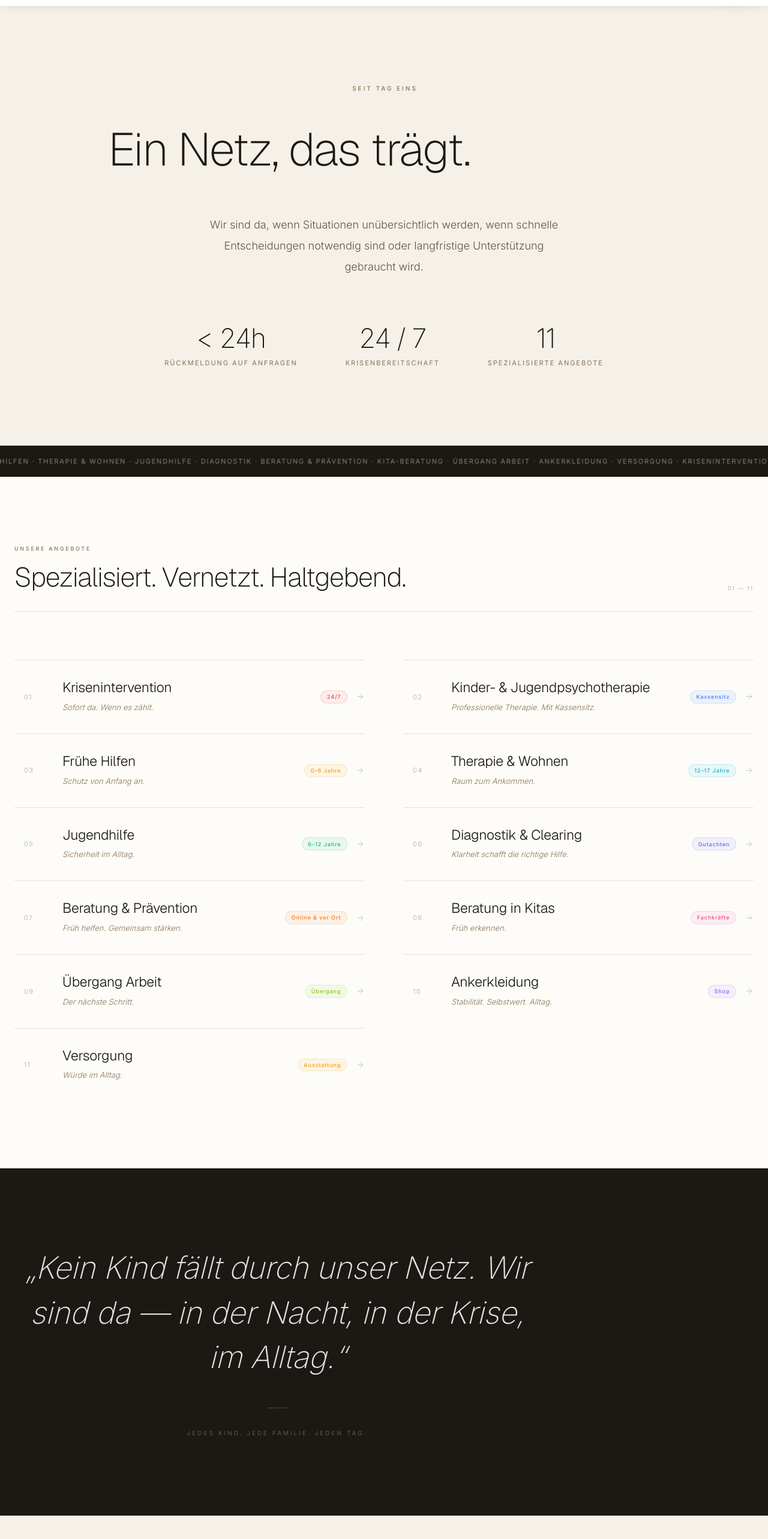
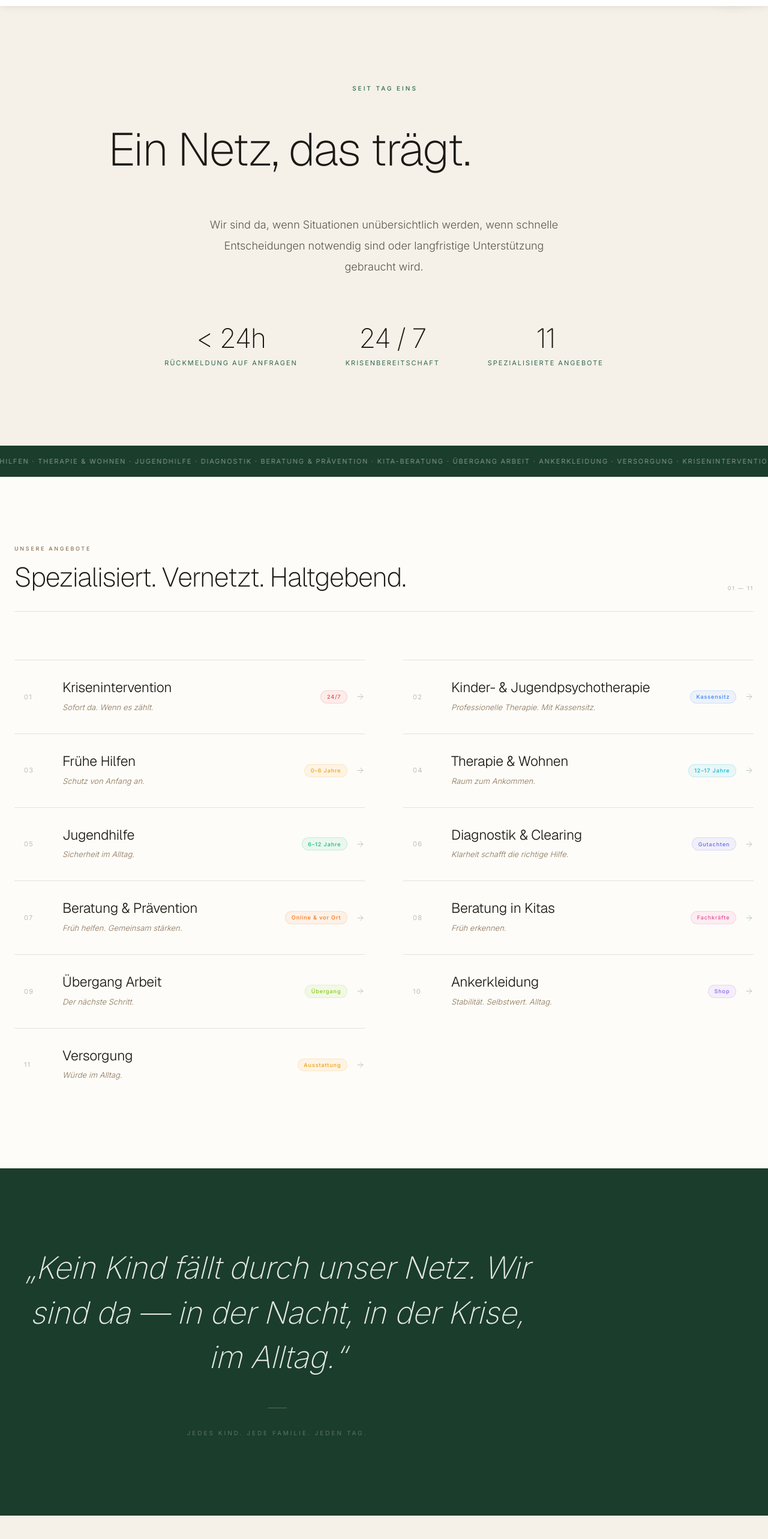
Before and after one commit to ankernetz/ankernetz, a Next.js app: page / in a window 1280 px wide. Shown: the part 790-3356 px from the top of the page at 60% size. Built offline with nearby package versions, Linux system fonts and the light colour scheme; grey boxes are pictures that could not be loaded.

Commit message:
Palette: Samtgrün hinzugefügt

```diff
--- a/app/globals.css
+++ b/app/globals.css
@@ -371,7 +371,7 @@ section {
 .service-item:hover { background: rgba(26,63,111,0.04); }
 .service-item-bar {
   width: 0; height: 100%;
-  background: #1a3f6f;
+  background: #1B3D2B;
   transition: width 0.35s cubic-bezier(0.4,0,0.2,1);
   position: absolute; top: 0; left: 0;
 }
--- a/app/page.tsx
+++ b/app/page.tsx
@@ -12,6 +12,9 @@ const OFFWHITE = "#FDFCF9";
 const DARK     = "#1C1914";
 const CAMEL    = "#8B7355";
 const NAVY     = "#1a3f6f";
+const VELVET   = "#1B3D2B";   /* samtgrün */
+const VELVET2  = "#2D6A4F";   /* samtgrün — mittel */
+const VELVET_S = "#EAF2EC";   /* samtgrün — hell */
 
 /* ── service meta (slugs only – rest from translations) ───────── */
 const slugsMeta = [
@@ -103,7 +106,7 @@ export default function HomePage() {
       ══════════════════════════════════════════════════════════ */}
       <section style={{ background: CREAM, minHeight: "70vh", display: "flex", flexDirection: "column", alignItems: "center", justifyContent: "center", padding: "8rem 2rem" }}>
         <BlurFade>
-          <p style={{ fontSize: "0.625rem", fontWeight: 500, letterSpacing: "0.3em", textIndent: "0.3em", color: CAMEL, textTransform: "uppercase", textAlign: "center", marginBottom: "3rem" }}>
+          <p style={{ fontSize: "0.625rem", fontWeight: 500, letterSpacing: "0.3em", textIndent: "0.3em", color: VELVET2, textTransform: "uppercase", textAlign: "center", marginBottom: "3rem" }}>
             {lang === "de" ? "Seit Tag Eins" : "Since Day One"}
           </p>
           <h2 style={{ fontSize: "clamp(2.5rem,6vw,5.5rem)", fontWeight: 200, letterSpacing: "-0.025em", color: DARK, lineHeight: 1.15, textAlign: "center", maxWidth: "900px", marginBottom: "4rem" }}>
@@ -124,7 +127,7 @@ export default function HomePage() {
             ] as const).map(s => (
               <div key={s.n} style={{ textAlign: "center" }}>
                 <p style={{ fontSize: "clamp(2rem,3.5vw,3rem)", fontWeight: 200, color: DARK, letterSpacing: "-0.03em", lineHeight: 1, marginBottom: "0.5rem" }}>{s.n}</p>
-                <p style={{ fontSize: "0.6875rem", letterSpacing: "0.18em", color: CAMEL, textTransform: "uppercase" }}>{s.l}</p>
+                <p style={{ fontSize: "0.6875rem", letterSpacing: "0.18em", color: VELVET2, textTransform: "uppercase" }}>{s.l}</p>
               </div>
             ))}
           </div>
@@ -134,7 +137,7 @@ export default function HomePage() {
       {/* ══════════════════════════════════════════════════════════
           3 · TICKER
       ══════════════════════════════════════════════════════════ */}
-      <div style={{ background: DARK, height: "52px", overflow: "hidden", display: "flex", alignItems: "center" }}>
+      <div style={{ background: VELVET, height: "52px", overflow: "hidden", display: "flex", alignItems: "center" }}>
         <div className="animate-marquee" style={{ display: "flex", gap: 0, whiteSpace: "nowrap", flexShrink: 0 }}>
           <span style={{ fontSize: "0.6875rem", fontWeight: 400, letterSpacing: "0.16em", color: "rgba(255,255,255,0.45)", textTransform: "uppercase", paddingRight: "0" }}>
             {ticker}
@@ -188,7 +191,7 @@ export default function HomePage() {
                     <span style={{ fontSize: "0.5625rem", fontWeight: 500, letterSpacing: "0.1em", color: s.accent, background: `${s.accent}14`, border: `1px solid ${s.accent}28`, padding: "0.2rem 0.6rem", borderRadius: "100px" }}>
                       {s.badge}
                     </span>
-                    <ArrowRight size={15} strokeWidth={1.5} style={{ color: NAVY }} className="service-item-arrow" />
+                    <ArrowRight size={15} strokeWidth={1.5} style={{ color: VELVET }} className="service-item-arrow" />
                   </div>
                 </Link>
               </BlurFade>
@@ -201,7 +204,7 @@ export default function HomePage() {
       {/* ══════════════════════════════════════════════════════════
           5 · DARK QUOTE
       ══════════════════════════════════════════════════════════ */}
-      <section style={{ background: DARK, minHeight: "55vh", display: "flex", alignItems: "center", justifyContent: "center", padding: "8rem 2rem" }}>
+      <section style={{ background: VELVET, minHeight: "55vh", display: "flex", alignItems: "center", justifyContent: "center", padding: "8rem 2rem" }}>
         <BlurFade>
           <div style={{ maxWidth: "860px", textAlign: "center" }}>
             <p style={{ fontSize: "clamp(1.75rem,4vw,3.5rem)", fontWeight: 200, fontStyle: "italic", color: "rgba(255,255,255,0.88)", lineHeight: 1.45, letterSpacing: "-0.01em", marginBottom: "3rem" }}>
@@ -209,7 +212,7 @@ export default function HomePage() {
                 ? "„Kein Kind fällt durch unser Netz. Wir sind da — in der Nacht, in der Krise, im Alltag.“"
                 : "No child falls through our net. We are there — at night, in crisis, in everyday life."}
             </p>
-            <div style={{ width: "32px", height: "1px", background: `rgba(255,255,255,0.2)`, margin: "0 auto 2rem" }} />
+            <div style={{ width: "32px", height: "1px", background: `rgba(255,255,255,0.25)`, margin: "0 auto 2rem" }} />
             <p style={{ fontSize: "0.625rem", letterSpacing: "0.3em", color: "rgba(255,255,255,0.28)", textTransform: "uppercase" }}>
               {T.manifesto}
             </p>
@@ -223,13 +226,13 @@ export default function HomePage() {
       <section style={{ background: CREAM, padding: "8rem 1.5rem" }}>
         <div style={{ maxWidth: "1280px", margin: "0 auto" }}>
           <BlurFade>
-            <p style={{ fontSize: "0.5625rem", fontWeight: 500, letterSpacing: "0.3em", color: CAMEL, textTransform: "uppercase", marginBottom: "1rem" }}>{T.staerken.label}</p>
+            <p style={{ fontSize: "0.5625rem", fontWeight: 500, letterSpacing: "0.3em", color: VELVET2, textTransform: "uppercase", marginBottom: "1rem" }}>{T.staerken.label}</p>
             <h2 style={{ fontSize: "clamp(2rem,3.5vw,3rem)", fontWeight: 200, color: DARK, letterSpacing: "-0.02em", lineHeight: 1.1, marginBottom: "5rem" }}>{T.staerken.h2}</h2>
           </BlurFade>
           <div className="grid grid-cols-1 md:grid-cols-3" style={{ gap: "0", borderTop: "1px solid rgba(0,0,0,0.1)" }}>
             {T.staerken.items.map((s, i) => {
               const Icon = [Shield, Network, Brain][i];
-              const color = ["#3B82F6", "#10B981", "#8B5CF6"][i];
+              const color = [VELVET2, "#C4A35A", VELVET][i];
               return (
                 <BlurFade key={s.titel} delay={i * 0.1}>
                   <div style={{ padding: "3.5rem 2.5rem 3.5rem 0", borderRight: i < 2 ? "1px solid rgba(0,0,0,0.08)" : "none", paddingLeft: i > 0 ? "2.5rem" : 0 }}>
@@ -249,7 +252,7 @@ export default function HomePage() {
       {/* ══════════════════════════════════════════════════════════
           7 · PROFESSIONALS
       ══════════════════════════════════════════════════════════ */}
-      <section style={{ background: NAVY, padding: "8rem 1.5rem" }}>
+      <section style={{ background: VELVET, padding: "8rem 1.5rem" }}>
         <div style={{ maxWidth: "1280px", margin: "0 auto" }}>
           <div className="grid grid-cols-1 lg:grid-cols-2 gap-20 items-end">
 
@@ -264,7 +267,7 @@ export default function HomePage() {
                 {T.fachkraefte.p}
               </p>
               <div style={{ display: "flex", flexWrap: "wrap", gap: "0.75rem" }}>
-                <Link href="/platzanfrage" style={{ display: "inline-flex", alignItems: "center", gap: "0.5rem", background: "white", color: NAVY, padding: "0.75rem 1.75rem", borderRadius: "0", fontSize: "0.8125rem", fontWeight: 500, letterSpacing: "0.08em", textDecoration: "none", textTransform: "uppercase" }}>
+                <Link href="/platzanfrage" style={{ display: "inline-flex", alignItems: "center", gap: "0.5rem", background: "white", color: VELVET, padding: "0.75rem 1.75rem", borderRadius: "0", fontSize: "0.8125rem", fontWeight: 500, letterSpacing: "0.08em", textDecoration: "none", textTransform: "uppercase" }}>
                   {T.fachkraefte.cta1} <ArrowRight size={13} strokeWidth={1.5} />
                 </Link>
                 <Link href="/kontakt" style={{ display: "inline-flex", alignItems: "center", background: "transparent", color: "rgba(255,255,255,0.7)", padding: "0.75rem 1.75rem", borderRadius: "0", fontSize: "0.8125rem", fontWeight: 400, letterSpacing: "0.08em", textDecoration: "none", textTransform: "uppercase", border: "1px solid rgba(255,255,255,0.2)" }}>
@@ -278,10 +281,10 @@ export default function HomePage() {
                 {([
                   { n: "< 24h", l: T.fachkraefte.stats[0], c: "#93C5FD" },
                   { n: "24/7",  l: T.fachkraefte.stats[1], c: "#FCA5A5" },
-                  { n: "11",    l: T.fachkraefte.stats[2], c: "#FDE68A" },
-                  { n: "100%",  l: T.fachkraefte.stats[3], c: "#6EE7B7" },
+                  { n: "11",    l: T.fachkraefte.stats[2], c: "#A7F3C6" },
+                  { n: "100%",  l: T.fachkraefte.stats[3], c: "#FDE68A" },
                 ] as const).map(s => (
-                  <div key={s.n} style={{ background: NAVY, padding: "2.5rem 2rem" }}>
+                  <div key={s.n} style={{ background: VELVET, padding: "2.5rem 2rem" }}>
                     <p style={{ fontSize: "2.75rem", fontWeight: 200, color: s.c, letterSpacing: "-0.04em", lineHeight: 1, marginBottom: "0.625rem" }}>{s.n}</p>
                     <p style={{ fontSize: "0.75rem", fontWeight: 300, color: "rgba(255,255,255,0.4)", letterSpacing: "0.06em", lineHeight: 1.5 }}>{s.l}</p>
                   </div>
```
